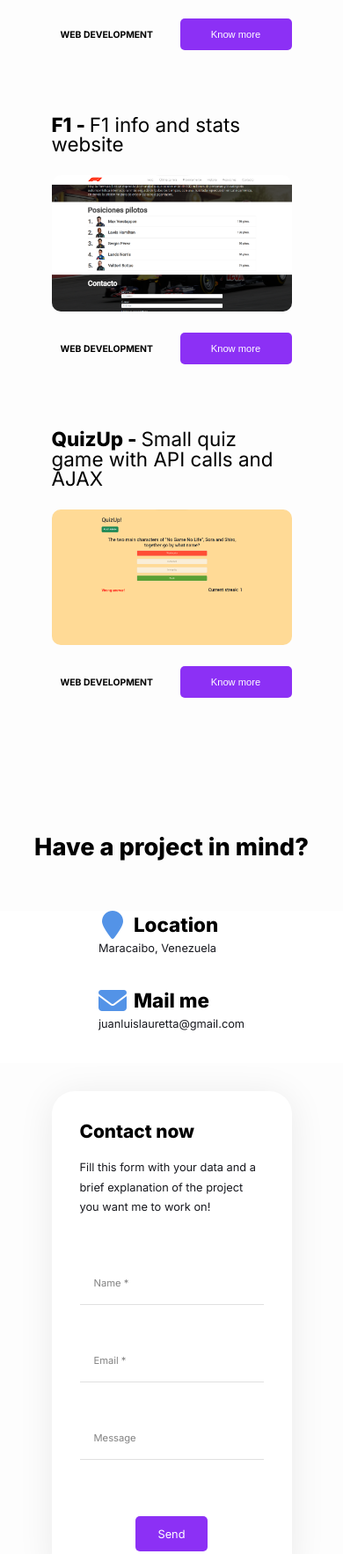
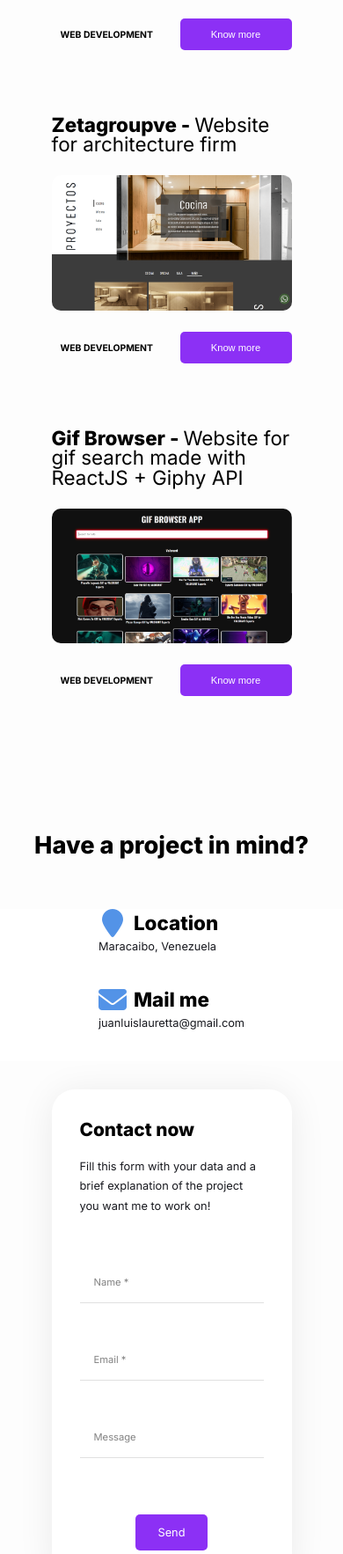
Before and after one commit to juan9900/Portfolio, a plain HTML site: page index.html in a window 390 px wide. Shown: the part 2370-4136 px from the top of the page at 88% size. Drawn offline with nearby package versions, Linux system fonts and the light colour scheme.

Commit message:
updated portfolio

```diff
--- a/index.html
+++ b/index.html
@@ -122,22 +122,38 @@
             <button class="button button-primary button-know-more">Know more</button>
           </div>
         </div>
-        <div class="work">
+        <!-- <div class="work">
           <h4>F1 - <span class="work-description">F1 info and stats website</span></h4>
           <img src="Assets/f1.png" alt="f1 website">
           <div class="work-info">
             <p class="capitalised">Web development</p>
             <button class="button button-primary button-know-more">Know more</button>
           </div>
+        </div> -->
+        <div class="work">
+          <h4>Zetagroupve - <span class="work-description">Website for architecture firm</span></h4>
+          <img src="Assets/zetagroupss.png" alt="zetagroup website">
+          <div class="work-info">
+            <p class="capitalised">Web development</p>
+            <button class="button button-primary button-know-more">Know more</button>
+          </div>
         </div>
         <div class="work">
+          <h4>Gif Browser - <span class="work-description">Website for gif search made with ReactJS + Giphy API</span></h4>
+          <img src="Assets/gifbrowserss-min.png" alt="gifBrowser website">
+          <div class="work-info">
+            <p class="capitalised">Web development</p>
+            <button class="button button-primary button-know-more">Know more</button>
+          </div>
+        </div>
+        <!-- <div class="work">
           <h4>QuizUp - <span class="work-description">Small quiz game with API calls and AJAX</span></h4>
           <img src="Assets/quizup.png" alt="quizup game website">
           <div class="work-info">
             <p class="capitalised">Web development</p>
             <button class="button button-primary button-know-more">Know more</button>
           </div>
-        </div>
+        </div> -->
 
       </div>
 
--- a/scripts.js
+++ b/scripts.js
@@ -18,6 +18,16 @@ const links = {
         github: 'https://github.com/juan9900/QuizUp',
         website: 'https://juan9900.github.io/QuizUp/',
         description: 'Small game inspired in Trivia Crack made with HTML + CSS + JS with api calls and AJAX'
+    },
+    Zetagroupve: {
+        github: 'https://github.com/juan9900/zetagroup',
+        website: 'https://zetagrouptestmdn.netlify.app/#es',
+        description: 'Webiste for architecture firm made with HTML + CSS + JS'
+    },
+    Gif: {
+        github: 'https://github.com/juan9900/gif-browser-app',
+        website: 'https://gifbrowserjuan.netlify.app',
+        description: 'Website for gif search made with ReactJS + Giphy API'
     }
 }
 
@@ -157,7 +167,6 @@ $('.button-know-more').click(function (e) {
 
     const websiteDesc = $(this).parent().siblings('h4').text();
     const websiteName = websiteDesc.split(" ")[0].replace(/\s/g, '');
-    console.log(websiteName);
     $('#modal-work-title').text(websiteDesc)
 
 
--- a/styles/style.css
+++ b/styles/style.css
@@ -4,7 +4,7 @@ body {
 }
 
 body {
-    font-family: 'Inter', sans-serif;
+  font-family: "Inter", sans-serif;
   position: relative;
   background-color: #fdfdfd;
 }
@@ -93,7 +93,6 @@ h4 {
   font-weight: 400;
 }
 
-
 .capitalised {
   font-size: 0.875rem;
   line-height: 1.125rem;
@@ -103,8 +102,6 @@ h4 {
   padding: 0.625rem;
 }
 
-
-
 .container {
   width: 70%;
   margin: 0 auto;
@@ -112,21 +109,19 @@ h4 {
 
 :root {
   --text-gray: #18191f;
-    --purple800: #D6B1FF;
-    --purple: #8C30F5;
+  --purple800: #d6b1ff;
+  --purple: #8c30f5;
   --purple-darker: #7628d0;
-    --turquoise: #2EC5CE;
-    --turquoise100: #D5FAFC;
-    --gray5: #E0E0E0;
+  --turquoise: #2ec5ce;
+  --turquoise100: #d5fafc;
+  --gray5: #e0e0e0;
   --gray3: #828282;
-    --dark: #0B0D17;
+  --dark: #0b0d17;
   --accentBlue: #5393e7;
   --modalBackground: rgb(194, 194, 194);
   --modalButtonBackground: rgb(225, 225, 225);
   --modalButtonBackgroundDarker: rgb(182, 182, 182);
 }
-
-
 
 header {
   position: fixed;
@@ -136,11 +131,10 @@ header {
   align-items: center;
   z-index: 3;
   width: 100%;
-    box-shadow: 0px 1px 0px #E5E9F2;
-    background-color: #FFF;
+  box-shadow: 0px 1px 0px #e5e9f2;
+  background-color: #fff;
   padding: 1.62rem 10%;
 }
-
 
 /* #button-open-navbar {
     font-size: 2rem;
@@ -153,8 +147,6 @@ header {
   cursor: pointer;
   font-size: 2rem;
 }
-
-
 
 #btn-logo {
   font-weight: 800;
@@ -176,7 +168,6 @@ header {
   list-style-type: none;
 }
 
-
 .navbar ul a {
   color: var(--text-gray);
   margin-right: 2rem;
@@ -186,7 +177,7 @@ header {
   margin-right: 0;
 }
 
-.navbar-content>a {
+.navbar-content > a {
   font-weight: 500;
   font-size: 1.2em;
   color: #000;
@@ -197,8 +188,6 @@ header {
   flex-direction: row;
   margin-top: 9rem;
 }
-
-
 
 .presentation {
   height: 600px;
@@ -240,7 +229,6 @@ header {
 .about-title {
   color: var(--turquoise);
 }
-
 
 .about-section-info {
   padding: 0 3rem;
@@ -302,7 +290,7 @@ header {
   justify-content: space-evenly;
 }
 
-.works> :last-child {
+.works > :last-child {
   justify-self: flex-start;
 }
 
@@ -325,8 +313,6 @@ header {
 .work img {
   border-radius: 10px;
 }
-
-
 
 .work-info {
   display: flex;
@@ -353,7 +339,6 @@ header {
   /* Full width */
   height: 100%;
   /* Full height */
-
 }
 
 .modal-buttons-container {
@@ -380,12 +365,9 @@ header {
   color: #fff;
 }
 
-
-
-
 .modal-close {
   opacity: 0;
-    transform: scale(.6);
+  transform: scale(0.6);
   pointer-events: visible;
 }
 
@@ -414,7 +396,6 @@ header {
   background-color: #fdfdfd;
   padding: 1rem;
   /* transition-timing-function: ease-in-out; */
-
 }
 
 .modal-content p {
@@ -435,9 +416,7 @@ header {
 .button-modal:hover {
   background-color: var(--purple);
   color: #fff;
-
 }
-
 
 .button-know-more {
   flex: 1;
@@ -495,8 +474,8 @@ form {
   width: 100%;
 }
 
-input[type=text],
-input[type=email] {
+input[type="text"],
+input[type="email"] {
   border: none;
   border-bottom: 1px solid var(--gray5);
   height: 3rem;
@@ -508,7 +487,7 @@ input[type=email] {
   /* Chrome, Firefox, Opera, Safari 10.1+ */
   color: var(--gray3);
   opacity: 1;
-    font-family: 'Inter', sans-serif;
+  font-family: "Inter", sans-serif;
   font-size: 1.15rem;
   /* Firefox */
 }
@@ -516,33 +495,32 @@ input[type=email] {
 :-ms-input-placeholder {
   /* Internet Explorer 10-11 */
   color: var(--gray3);
-    font-family: 'Inter', sans-serif;
+  font-family: "Inter", sans-serif;
   font-size: 1.15rem;
 }
 
 ::-ms-input-placeholder {
   /* Microsoft Edge */
   color: var(--gray3);
-    font-family: 'Inter', sans-serif;
+  font-family: "Inter", sans-serif;
   font-size: 1.15rem;
 }
 
-input[type=text],
-input[type=email] {
-    font-family: 'Inter', sans-serif;
+input[type="text"],
+input[type="email"] {
+  font-family: "Inter", sans-serif;
   padding: 1rem 1rem;
   font-size: 1.1rem;
 }
 
-input[type=submit],
-input[type=email] {
+input[type="submit"] {
   align-self: flex-start;
   cursor: pointer;
 }
 
 .button-submit-form {
   border: none;
-    font-family: 'Inter', sans-serif;
+  font-family: "Inter", sans-serif;
   margin-top: 1.5rem;
   padding: 1rem 2.5rem;
 }
@@ -637,7 +615,7 @@ footer {
     /* Chrome, Firefox, Opera, Safari 10.1+ */
     color: var(--gray3);
     opacity: 1;
-        font-family: 'Inter', sans-serif;
+    font-family: "Inter", sans-serif;
     font-size: 1rem;
     /* Firefox */
   }
@@ -645,18 +623,18 @@ footer {
   :-ms-input-placeholder {
     /* Internet Explorer 10-11 */
     color: var(--gray3);
-        font-family: 'Inter', sans-serif;
+    font-family: "Inter", sans-serif;
     font-size: 1rem;
   }
 
   ::-ms-input-placeholder {
     /* Microsoft Edge */
     color: var(--gray3);
-        font-family: 'Inter', sans-serif;
+    font-family: "Inter", sans-serif;
     font-size: 1rem;
   }
 
-    input[type=submit] {
+  input[type="submit"] {
     align-self: center;
   }
 
@@ -701,8 +679,6 @@ footer {
     border-radius: 8px;
   }
 
-
-
   .technologies img {
     width: auto;
     height: 3.5rem;
@@ -724,13 +700,9 @@ footer {
   .button-modal {
     margin: 0.5rem 0;
   }
-
-
-
 }
 
 @media (max-width: 960px) {
-
   header {
     padding: 1rem 1.5rem;
   }
@@ -787,13 +759,10 @@ footer {
     justify-content: center;
     align-items: center;
     background-color: #fff;
-        box-shadow: 0px 1px 0px #E5E9F2;
+    box-shadow: 0px 1px 0px #e5e9f2;
     transition: opacity 0.5s;
     opacity: 0;
   }
-
-
-
 }
 
 @media (max-width: 768px) {
@@ -810,13 +779,11 @@ footer {
     width: 60%;
   }
 
-    input[type=text],
-    input[type=email] {
+  input[type="text"],
+  input[type="email"] {
     font-size: 0.7rem;
   }
 }
-
-
 
 @media (max-width: 500px) {
   h1 {
@@ -861,7 +828,6 @@ footer {
   #about-section {
     flex-direction: column;
     margin-top: 1rem;
-
   }
 
   .about-section-image-container {
@@ -896,13 +862,9 @@ footer {
     flex: 2;
   }
 
-
-
   .modal-content {
     height: 45%;
   }
-
-
 
   #contact-section {
     display: flex;
@@ -939,8 +901,7 @@ footer {
     /* Chrome, Firefox, Opera, Safari 10.1+ */
     color: var(--gray3);
     opacity: 1;
-        font-family: 'Inter',
-            sans-serif;
+    font-family: "Inter", sans-serif;
     font-size: 0.7rem;
     /* Firefox */
   }
@@ -948,18 +909,18 @@ footer {
   :-ms-input-placeholder {
     /* Internet Explorer 10-11 */
     color: var(--gray3);
-        font-family: 'Inter', sans-serif;
+    font-family: "Inter", sans-serif;
     font-size: 0.7rem;
   }
 
   ::-ms-input-placeholder {
     /* Microsoft Edge */
     color: var(--gray3);
-        font-family: 'Inter', sans-serif;
+    font-family: "Inter", sans-serif;
     font-size: 0.7rem;
   }
 
-    input[type=submit] {
+  input[type="submit"] {
     align-self: center;
   }
 
@@ -970,7 +931,4 @@ footer {
   .socials {
     margin-top: 1rem;
   }
-
-
-
 }
```
Also changed, not shown: Assets/gifbrowserss-min.png (added), Assets/zetagroupss.png (added). Lines whose indentation alone changed are shown as unchanged.
